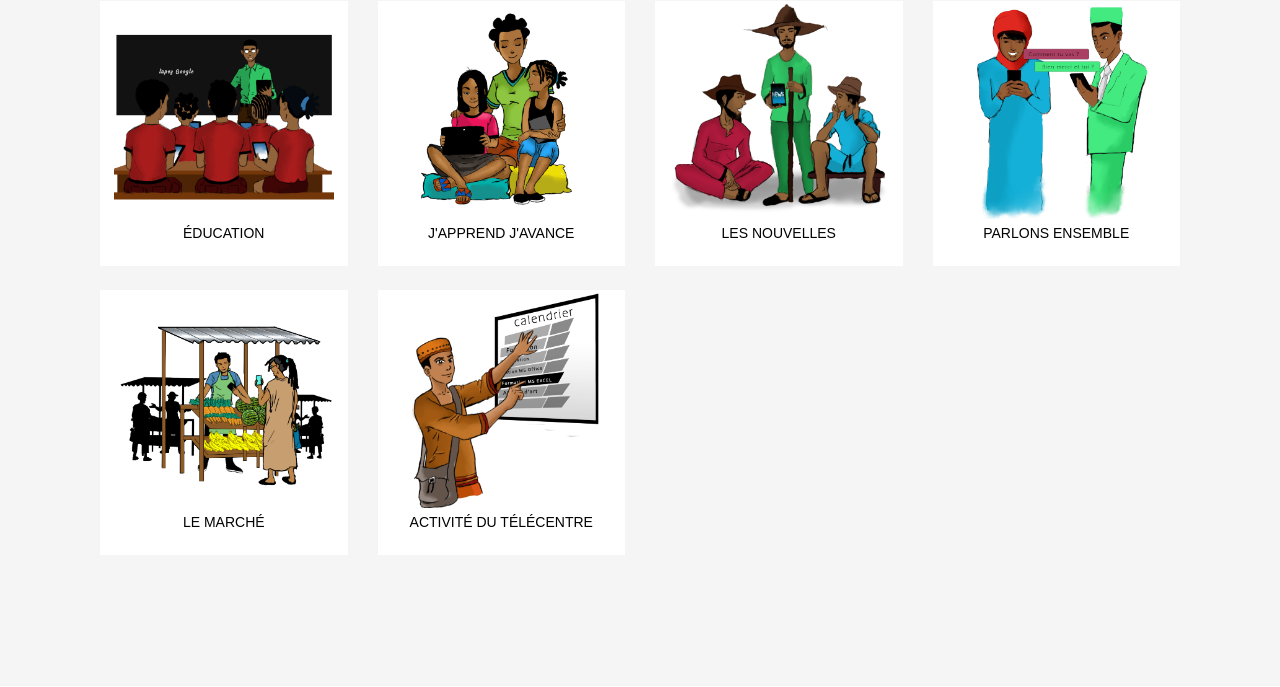
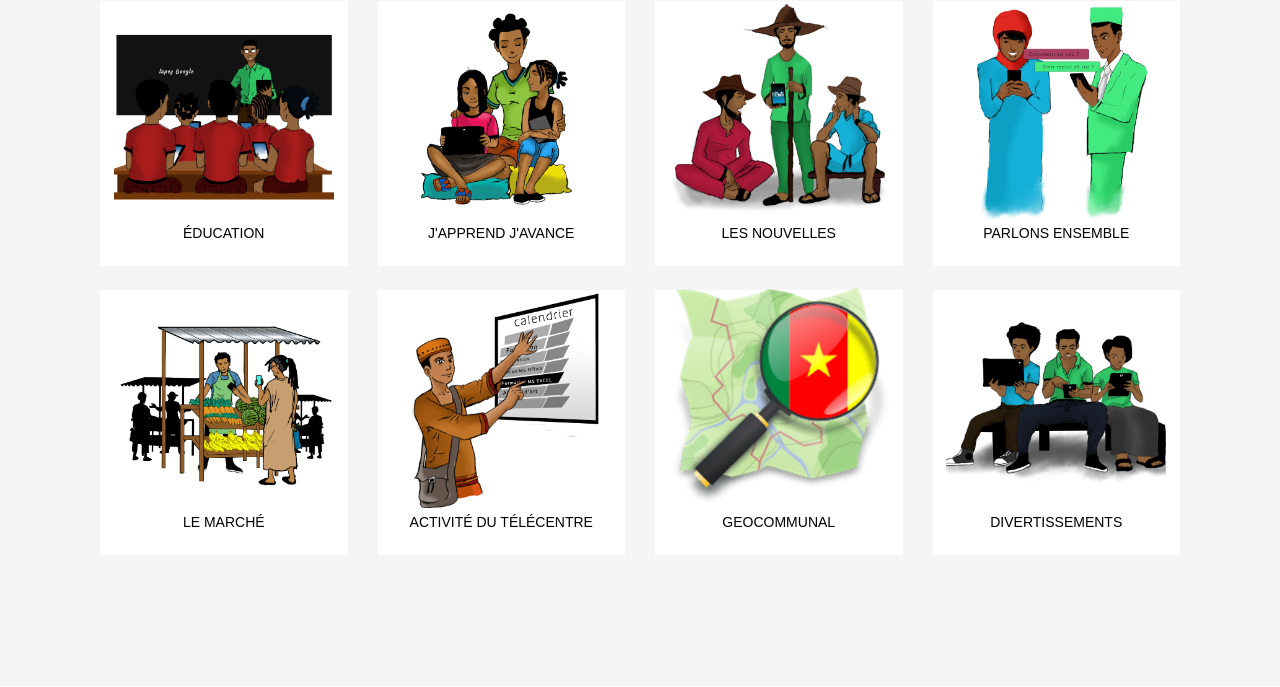
Before and after one commit to PradecTelecentre/Goon, a WordPress theme: template front-page.php in a window 1280 px wide. Shown: the part 360-1047 px from the top of the page. Run offline with PHP 8.4 and a stand-in for WordPress, Linux system fonts and the light colour scheme; the site name, menu and one post (Sample post) are stand-ins, and other content is empty; some libraries are stand-ins or nearby versions.

Commit message:
somme changes

```diff
--- a/free-services.php
+++ b/free-services.php
@@ -80,6 +80,35 @@
                             </div>
                         </a>
                     </div>
+
+                    <div class="col-md-3 mb-4 col-sm-6 col-lg-3 mobile-cover">
+                        <a href="http://garoua1.geocameroun.cm/#/" rel="bookmark">
+                            <div class="style-div-md-4 p-2 bg-white">
+                                <img src="<?= get_template_directory_uri() . '/src/img/v2/icon.png' ?>" alt="">
+                                <?php if (strpos(home_url('/'), 'lang=en') !== false) { ?>
+                                    <h1 class="bottom-left p-2 mt-2">Geocommunal </h1>
+                                <?php } else { ?>
+                                    <h1 class="bottom-left p-2 mt-2">Geocommunal </h1>
+                                <?php } ?>
+
+                            </div>
+                        </a>
+                    </div>
+
+                    <div class="col-md-3 mb-4 col-sm-6 col-lg-3 mobile-cover">
+                        <a href="http://owncloud.telecentrecameroon.ovh/index.php/s/jFCxbWJujMfQklF" rel="bookmark" data-toggle="modal" data-target="#construction">
+                            <div class="style-div-md-4 p-2 bg-white">
+                                <img src="<?= get_template_directory_uri() . '/src/img/v2/games.png' ?>" alt="">
+                                <?php if (strpos(home_url('/'), 'lang=en') !== false) { ?>
+                                    <h1 class="bottom-left p-2 mt-2"> ENTERTAINMENT</h1>
+                                <?php } else { ?>
+                                    <h1 class="bottom-left p-2 mt-2"> DIVERTISSEMENTS</h1>
+                                <?php } ?>
+
+                            </div>
+                        </a>
+                    </div>
+
                 </div>
             </div>
         </div>
```
